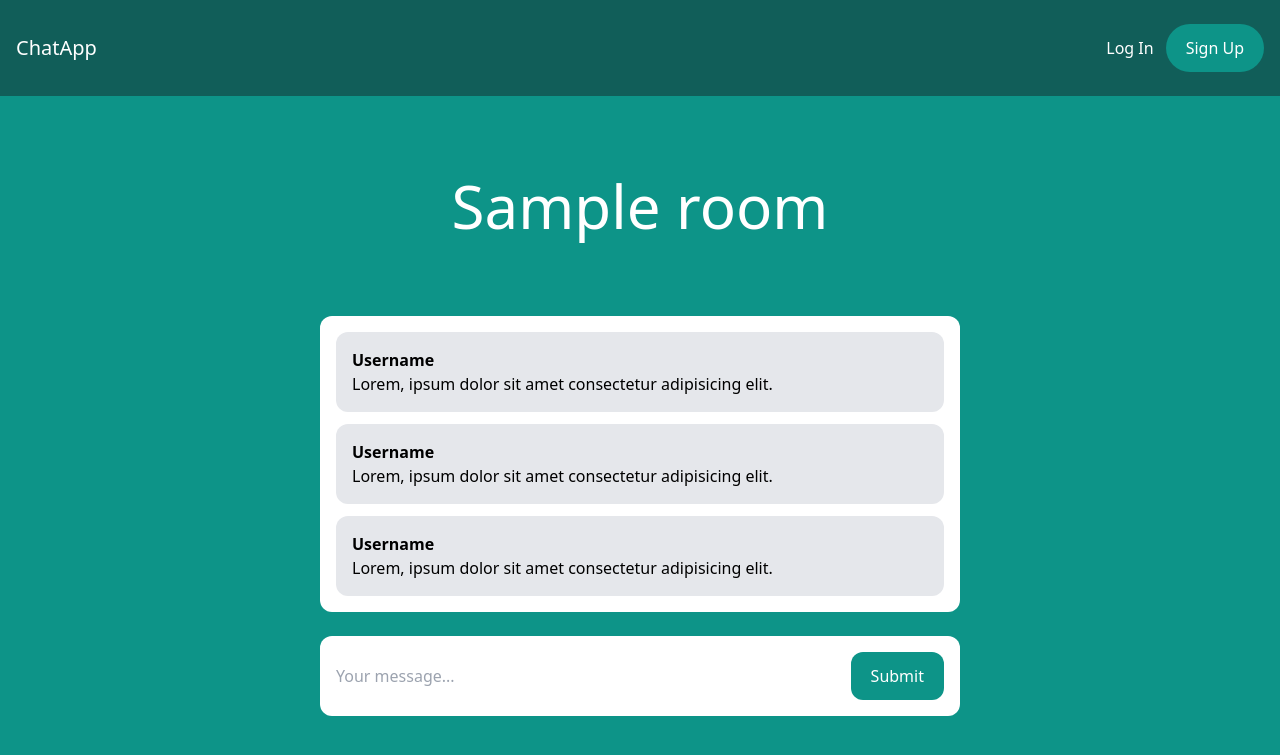
After one commit to kurkamarek/zaverecny_projekt, a Django app: template chatapp/room/templates/room/room.html in a window 1280 px wide. The commit adds this page. Shown: the top 755 px of the page. Run offline with Django 3.2, Linux system fonts and the light colour scheme; the template is opened without the code that fills it: most values are stand-ins (such as "Sample title", 1, 10 or a date in 2020); some libraries are stand-ins or nearby versions.

Commit message:
zobrazení místností

```diff
--- a/chatapp/chatapp/urls.py
+++ b/chatapp/chatapp/urls.py
@@ -18,5 +18,6 @@ from django.urls import path, include
 
 urlpatterns = [
     path('', include('core.urls')),
+    path('rooms/', include('room.urls')),
     path('admin/', admin.site.urls),
 ]
--- a/chatapp/core/templates/core/base.html
+++ b/chatapp/core/templates/core/base.html
@@ -20,11 +20,11 @@
             {% if request.user.is_authenticated %}
             <a href="/rooms/" class="text-white hover:text-gray-200">Rooms</a>
 
-            <a href="/logout/" class="px-5 py-3 rounded-xl text-white bg-teal-600 hover:bg-teal-700">Log out</a>
+            <a href="/logout/" class="px-5 py-3 rounded-full text-white bg-teal-600 hover:bg-teal-700">Log out</a>
             {% else %}
             <a href="/login/" class="text-white hover:text-gray-200">Log In</a>
 
-            <a href="/signup/" class="px-5 py-3 rounded-xl text-white bg-teal-600 hover:bg-teal-700">Sign Up</a>
+            <a href="/signup/" class="px-5 py-3 rounded-full text-white bg-teal-600 hover:bg-teal-700">Sign Up</a>
             {% endif %}
         </div>
     </nav>
--- a/chatapp/core/templates/core/frontpage.html
+++ b/chatapp/core/templates/core/frontpage.html
@@ -4,6 +4,6 @@
 
 {% block content %}
 <div class="p-10 lg:p-20 text-center">
-    <h1 class="text-3xl lg:text-6xl text-white">ChatApp</h1>
+    <h1 class="text-3xl lg:text-6xl text-white">Welcome to ChatApp!</h1>
 </div>
 {% endblock %}
--- /dev/null
+++ b/chatapp/room/templates/room/room.html
@@ -0,0 +1,36 @@
+{% extends 'core/base.html' %}
+
+{% block title %}{{ room.name }} | {% endblock %}
+
+{% block content %}
+<div class="p-10 lg:p-20 text-center">
+    <h1 class="text-3xl lg:text-6xl text-white">{{ room.name }}</h1>
+</div>
+
+<div class="lg:w-2/4 mx-4 lg:mx-auto p-4 bg-white rounded-xl">
+    <div class="chat-messages space-y-3" id="chat-messages">
+        <div class="p-4 bg-gray-200 rounded-xl">
+            <p class="font-semibold">Username</p>
+            <p>Lorem, ipsum dolor sit amet consectetur adipisicing elit.</p>
+        </div>
+
+        <div class="p-4 bg-gray-200 rounded-xl">
+            <p class="font-semibold">Username</p>
+            <p>Lorem, ipsum dolor sit amet consectetur adipisicing elit.</p>
+        </div>
+
+        <div class="p-4 bg-gray-200 rounded-xl">
+            <p class="font-semibold">Username</p>
+            <p>Lorem, ipsum dolor sit amet consectetur adipisicing elit.</p>
+        </div>
+    </div>
+</div>
+
+<div class="lg:w-2/4 mt-6 mx-4 lg:mx-auto p-4 bg-white rounded-xl">
+    <form method="post" action="." class="flex">
+       <input type="text" name="content" class="flex-1 mr-3" placeholder="Your message..." id="chat-message-input">
+       <button class="px-5 py-3 rounded-xl text-white bg-teal-600 hover:bg-teal-700" id="chat-message-submit">Submit</button>
+    </form>
+</div>
+
+{% endblock %}
--- /dev/null
+++ b/chatapp/room/urls.py
@@ -0,0 +1,7 @@
+from django.urls import path
+from . import views
+
+urlpatterns = [
+    path('', views.rooms, name='rooms'),
+    path('<slug:slug>/', views.room, name='room'),
+]
```
Also changed, not shown: chatapp/room/templates/room/rooms.html (added, +20 -0 lines), chatapp/room/views.py (+14 -1 lines), README.md, chatapp/db.sqlite3.
